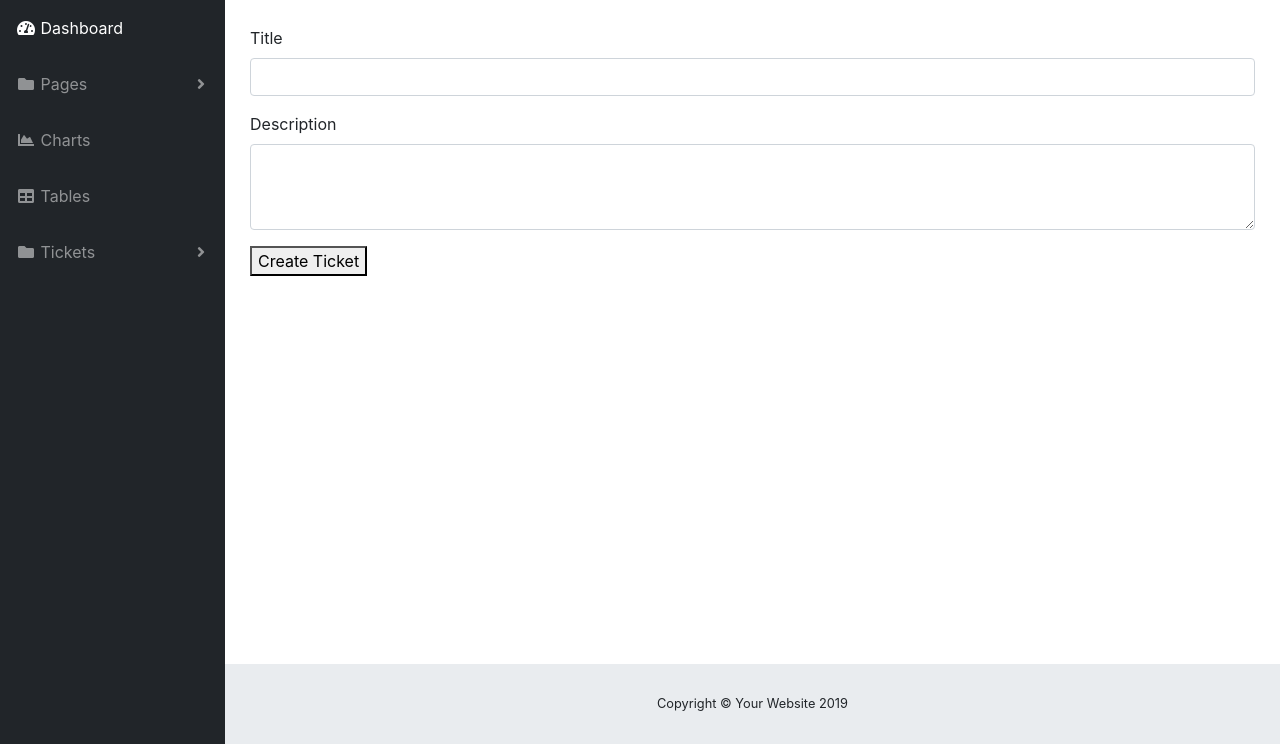
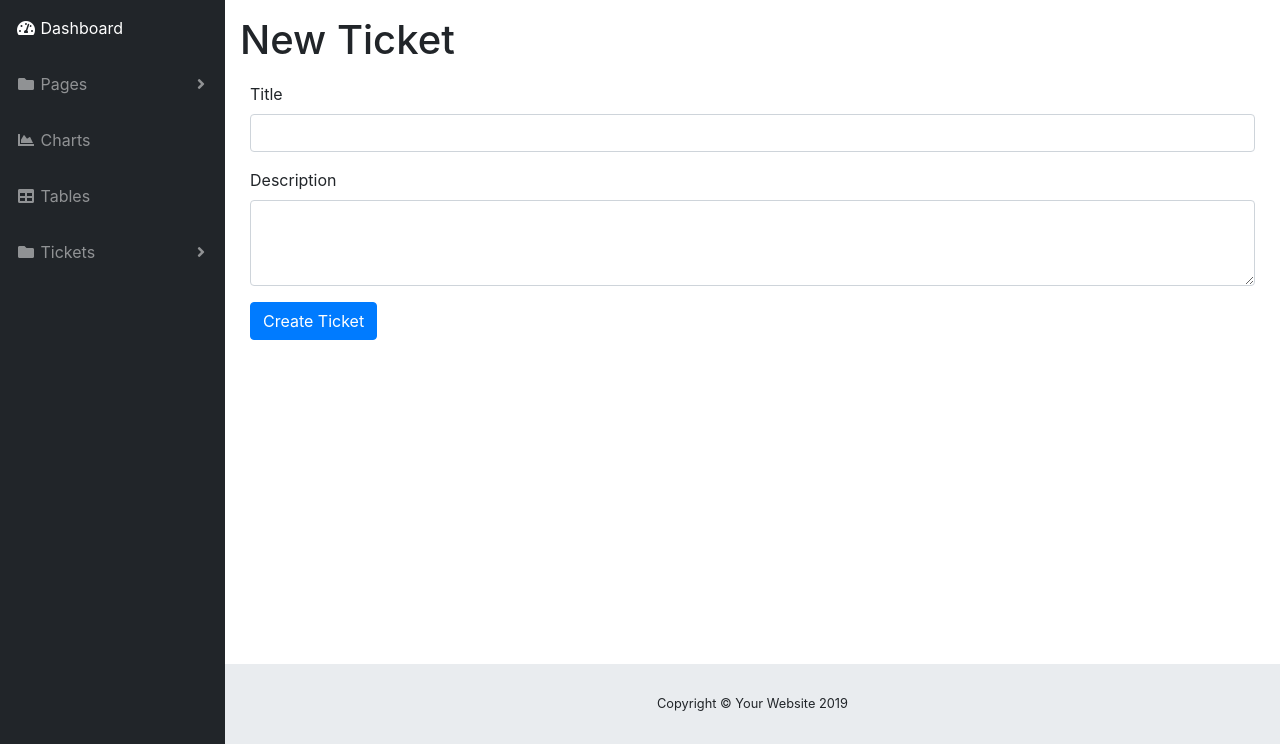
Before and after one commit to m-henderson/RTask, a Flask app: page /dashboard/tickets/new in a window 1280 px wide. Shown: the part 74-818 px from the top of the page. Run offline with Flask 2, Linux system fonts and the light colour scheme; parts of the project's set-up code (start-up, migrations or seed data) failed here and were passed over; some libraries are stand-ins or nearby versions.

Commit message:
add edits to ticket view

```diff
--- a/app.py
+++ b/app.py
@@ -121,6 +121,12 @@ def get_ticket(ticket_id):
     ticket = g.db.query(Ticket).get(ticket_id)
     return render_template('/dashboard/tickets/view.html', ticket=ticket)
 
+
+@app.route('/dashboard/tickets/edit/<int:ticket_id>', methods=['GET', 'POST'])
+def edit_ticket(ticket_id):
+    ticket = g.db.query(Ticket).get(ticket_id)
+    return render_template('/dashboard/tickets/edit.html', ticket=ticket)
+
 @app.before_request
 def before_req():
     g.db = db_session()
--- a/templates/dashboard/tickets/new.html
+++ b/templates/dashboard/tickets/new.html
@@ -1,6 +1,7 @@
 {% extends "dashboard/base.html" %}
 {% import 'macros/macros.html' as macros %}
 {% block content %}
+    <h1>New Ticket</h1>
     <form method="POST">
         <div class='form-group'>
             <label for='title'>Title</label>
@@ -10,6 +11,6 @@
             <label for="description">Description</label>
             <textarea class="form-control" name='description' id="description" rows="3"></textarea>
         </div>
-        <button type="submit">Create Ticket</button>
+        <button type="submit" class="btn btn-primary">Create Ticket</button>
     </form>
 {% endblock %}
```
Also changed, not shown: templates/dashboard/tickets/edit.html (added, +14 -0 lines), templates/dashboard/tickets/view.html (+10 -1 lines).
